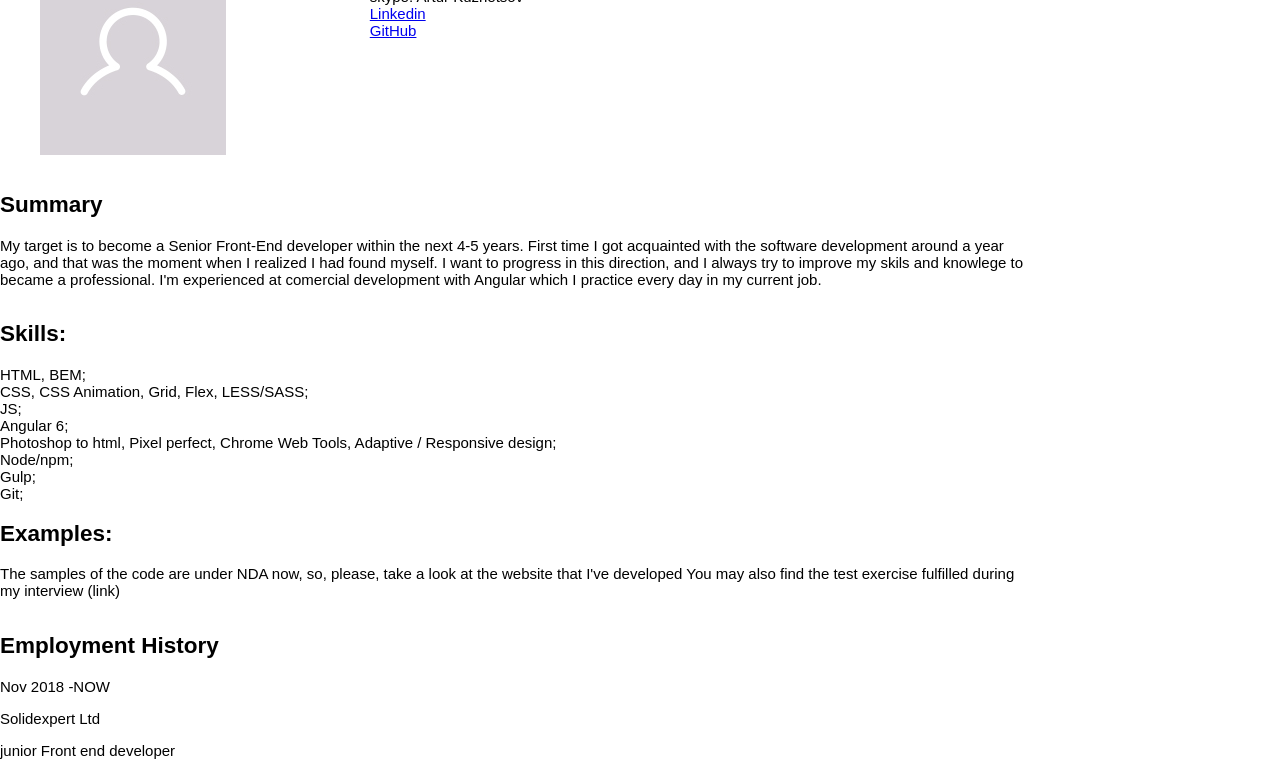
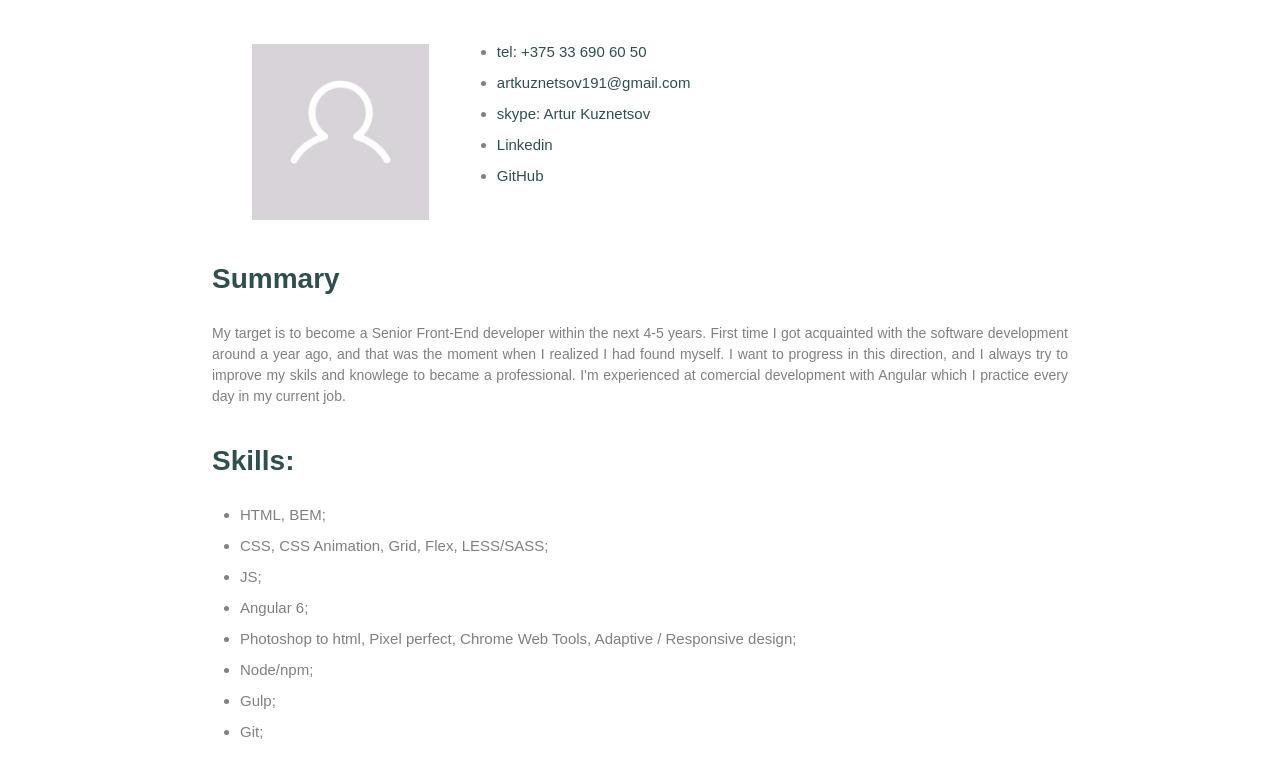
Before and after one commit to ArturKuz/rsschool-2019Q1-cv, a plain HTML site: page index.html in a window 1280 px wide. Shown: the part 140-914 px from the top of the page. Drawn offline with Linux system fonts and the light colour scheme; files that its build step writes are made by us from their sources.

Commit message:
rsschool-cv-html/feat:add styles

```diff
--- a/css/style.css
+++ b/css/style.css
@@ -6,7 +6,7 @@ body{
     min-height: 100vh;
     font-size: 15px;
     font-weight: 300;
-
+    color: gray;
     font-family: 'Gilroy', sans-serif;
     padding-top: 20px;
 }
@@ -30,13 +30,15 @@ svg{
 ul{
     padding: 0;
     margin: 0;
-    list-style: none;
+
 }
 
 /* ELEMENTS*/
-.conteiner{
+.container{
     max-width: 1024px;
     width: 1024px;
+    margin: 0 auto;
+    padding: 2rem 4rem;
 }
 
 /* COMMON*/
@@ -48,23 +50,63 @@ ul{
     flex-direction: column;
 }
 
-.row{}
+.row{
+    padding: 0 2rem;
+}
 
-.col{}
+.col--50{
+    flex-basis: 50%;
+}
 
+.col--30{
+    flex-basis: 30%;
+}
 
+/* .list{} */
+.list-item{
+    margin: 1rem 2rem;
+}
+.link{
+    text-decoration: none;
+    color: darkslategray;
+}
+.img{
+    width: 100%;
+    min-width: 100%;
+}
 
-.list{}
-.list-item{}
+.title{
+    font-size: 3rem;
+    line-height: 1.2;
+    font-weight: 700;
+    margin-bottom: 3rem;
+}
 
-.img{}
-
-.title{}
-
-.subtitle{}
-.subtitle-inner{}
-.text{}
-
+.subtitle{
+    font-size: 2rem;
+    line-height: 1.2;
+    font-weight: 600;
+    margin-bottom: 2rem;
+}
+.subtitle-inner{
+    font-size: 1.5rem;
+    line-height: 1.2;
+    font-weight: 500;
+    margin-bottom:1.53rem;
+}
+.text{
+    font-size: 1rem;
+    line-height: 1.5;
+    font-weight: 400;
+    margin-bottom: 1rem;
+    text-align: justify;
+}
+.t--gray{
+    color: gray;
+}
+.t--dark-gray{
+    color: darkslategray;
+}
 .t--c{
     text-align: center;
 }
--- a/index.html
+++ b/index.html
@@ -6,40 +6,46 @@
     <meta name="viewport" content="width=device-width, initial-scale=1.0">
     <meta http-equiv="X-UA-Compatible" content="ie=edge">
     <title>CV Kuznetsov</title>
-    <link rel="stylesheet" href="style.css">
+    <link rel="stylesheet" href="css/style.css">
 </head>
 
 <body>
-    <div class="conteiner">
-        <header class="p-header t--c">
-            <h1 class="title">Artur Kuznetsov</h1>
+    <div class="container">
+        <header class="p-header row">
+            <h1 class="title t--dark-gray">Artur Kuznetsov</h1>
         </header>
         <main class="p-content flex flex--column">
             <section class="p-content__contacts flex row">
-                <div class="col">
+                <div class="col--30">
                     <figure>
                         <img class="img" src="assets/img/foto.jpg" alt="foto">
                     </figure>
                 </div>
-                <div class="col"></div>
-                <h2 class="subtitle"> Contacts:</h2>
+                <div class="col--50">
+                    <!-- <h2 class="subtitle t--dark-gray"> Contacts:</h2> -->
                     <ul class="list">
                         <li class="list-item">
-                        <a href="tel:+375336906050">tel: +375 33 690 60 50</a>
+                            <a class="link" href="tel:+375336906050">tel: +375 33 690 60 50</a>
                         </li>
                         <li class="list-item">
-                        <a href="mailto:artkuznetsov191@gmail.com">e-mail: artkuznetsov191@gmail.com</a>
+                            <a class="link" href="mailto:artkuznetsov191@gmail.com"> artkuznetsov191@gmail.com</a>
                         </li>
-                    <li class="list-item"> skype: Artur Kuznetsov</li>
                         <li class="list-item">
-                        <a href="https://www.linkedin.com/in/artur-kuznetsov-315b86166">Linkedin</a>
+                            <a class="link" href="callto:+375336906050">skype: Artur Kuznetsov</a>
                         </li>
-                    <li class="list-item"><a href="https://github.com/ArturKuz"> GitHub</a>
+                        <li class="list-item">
+                            <a class="link" href="https://www.linkedin.com/in/artur-kuznetsov-315b86166">Linkedin</a>
                         </li>
+                        <li class="list-item">
+                            <a class="link" href="https://github.com/ArturKuz"> GitHub</a>
+                        </li>
+
                     </ul>
+                </div>
+
             </section>
-            <section class="p-content__summary">
-                <h2 class="subtitle">Summary</h2>
+            <section class="p-content__summary  row">
+                <h2 class="subtitle t--dark-gray">Summary</h2>
                 <p class="text">
                     My target is to become a Senior Front-End developer within the next 4-5 years.
                     First time I got acquainted with the software development around a year ago, and that was the moment
@@ -49,8 +55,8 @@
                     I'm experienced at comercial development with Angular which I practice every day in my current job.
                 </p>
             </section>
-            <section class="p-content__examples">
-                <h2 class="subtitle">Skills:</h2>
+            <section class="p-content__examples  row">
+                <h2 class="subtitle t--dark-gray">Skills:</h2>
                 <ul class="list">
                     <li class="list-item">HTML, BEM;</li>
                     <li class="list-item">CSS, CSS Animation, Grid, Flex, LESS/SASS;</li>
@@ -64,26 +70,26 @@
                     <li class="list-item">Git;</li>
                 </ul>
             </section>
-            <section class="p-content__info">
-                <h2 class="subtitle">Examples:</h2>
+            <section class="p-content__info  row">
+                <h2 class="subtitle t--dark-gray">Examples:</h2>
                 <p class="text">
                     The samples of the code are under NDA now, so, please, take a look at the website that I've
                     developed
                     You may also find the test exercise fulfilled during my interview (link)
                 </p>
             </section>
-            <section class="p-content__history">
-                <h2 class="subtitle">Employment History</h2>
+            <section class="p-content__history  row">
+                <h2 class="subtitle t--dark-gray">Employment History</h2>
                 <ul class="list">
-                    <li class="lisi-item">
+                    <li class="list-item">
                         Nov 2018 -NOW
                         <p class="text">Solidexpert Ltd</p>
                         <p class="text">junior Front end developer</p>
                     </li>
                 </ul>
             </section>
-            <section class="p-content__education">
-                <h2 class="subtitle">Education</h2>
+            <section class="p-content__education  row">
+                <h2 class="subtitle t--dark-gray">Education</h2>
                 <ul class="list">
                     <li class="list-item">
                         2010
@@ -106,9 +112,9 @@
                     </li>
                 </ul>
             </section>
-            <section class="p-content__info">
-                <h2 class="subtitle"></h2>
-                <h3 class="subtitle-inner">English</h3>
+            <section class="p-content__info  row">
+                <h2 class="subtitle t--dark-gray"></h2>
+                <h3 class="subtitle t--dark-gray">English</h3>
                 <p class="text">Pre-intermediate. Currently am visiting English studies at iSpeak School</p>
             </section>
         </main>
```
Lines whose indentation alone changed are shown as unchanged.
